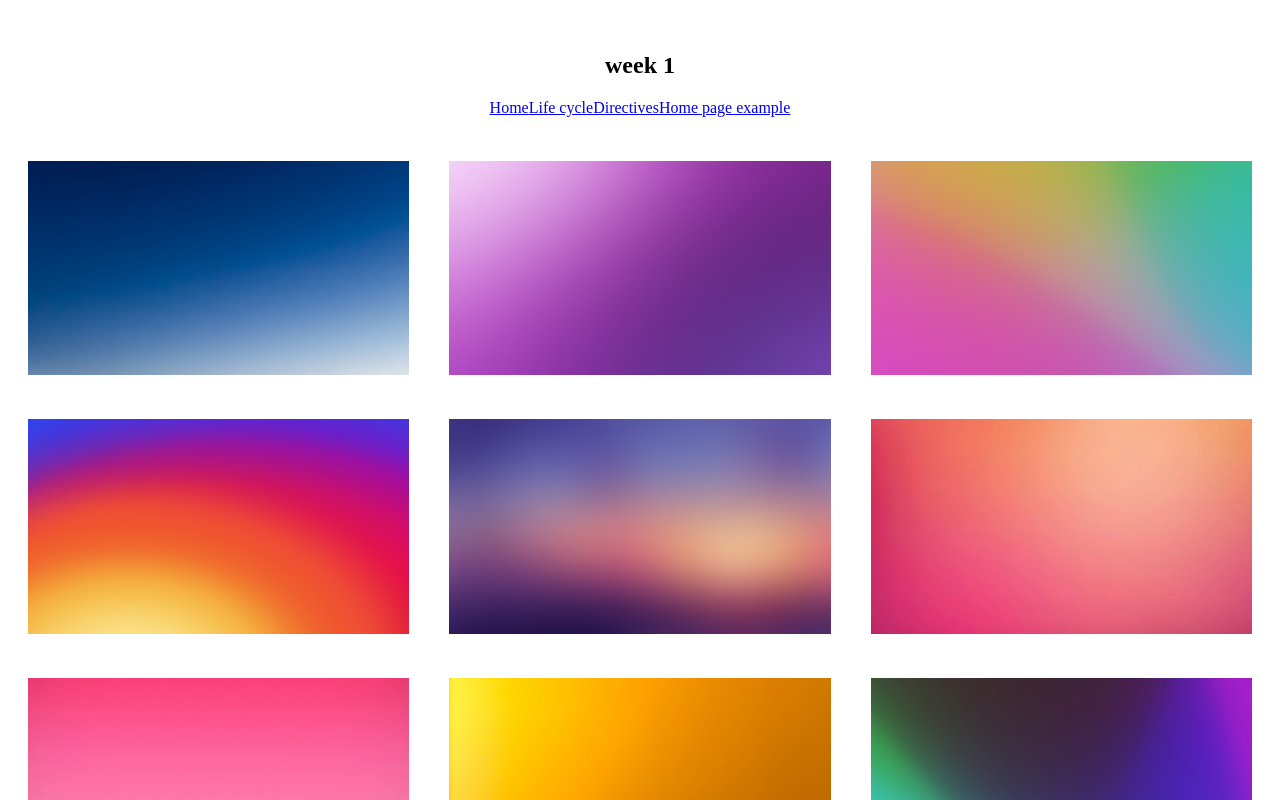
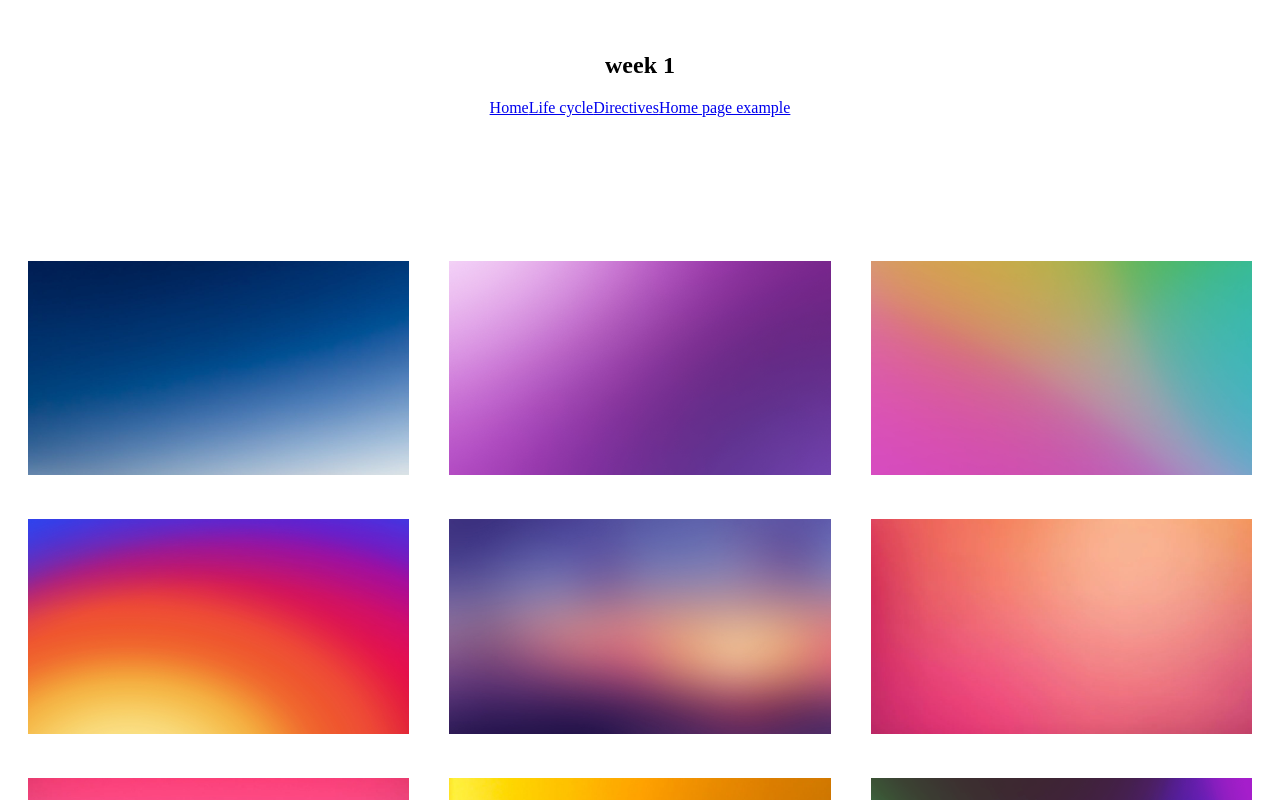
Before and after one commit to jooohyunpark/itp-wou-fall-2022, a Nuxt app in the folder week1/: page /homepage in a window 1280 px wide. Shown: the top 800 px of the page. Built offline with nearby package versions, Linux system fonts and the light colour scheme.

Commit message:
add top/bottom space to homepage layout

```diff
--- a/week1/pages/homepage.vue
+++ b/week1/pages/homepage.vue
@@ -50,7 +50,7 @@ export default {
 <style scoped>
 .homepage {
   max-width: 1280px;
-  margin: 0 auto;
+  margin: 100px auto;
 }
 
 .works {
```
